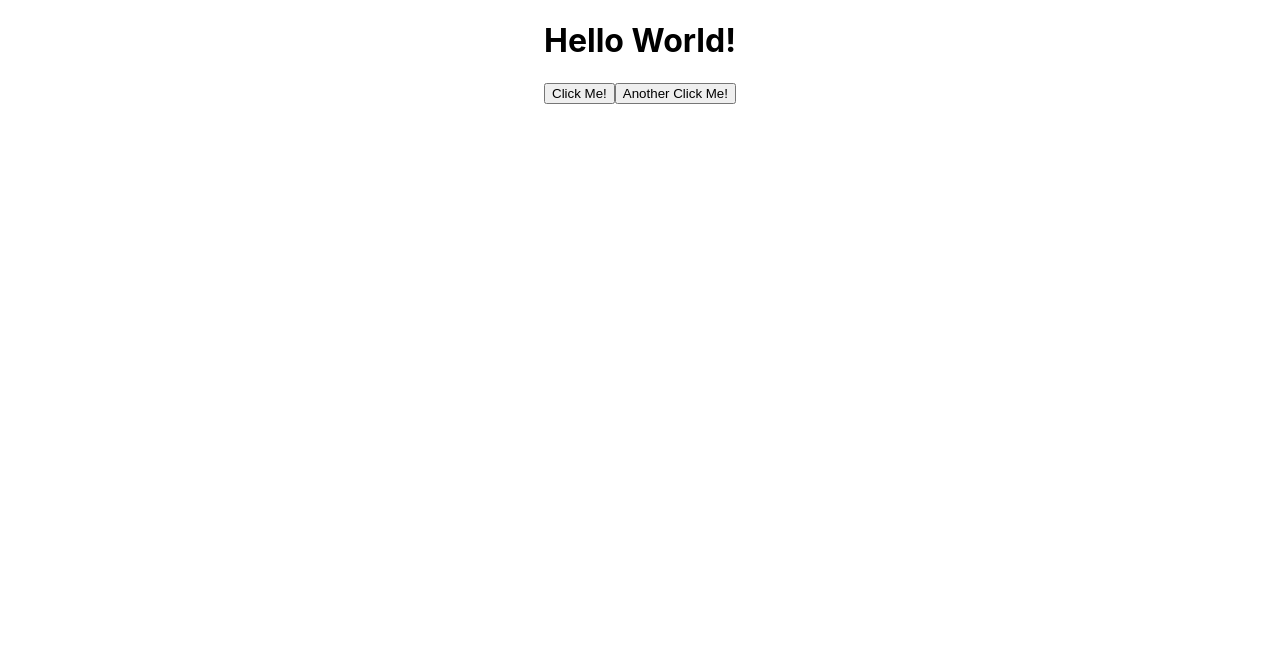
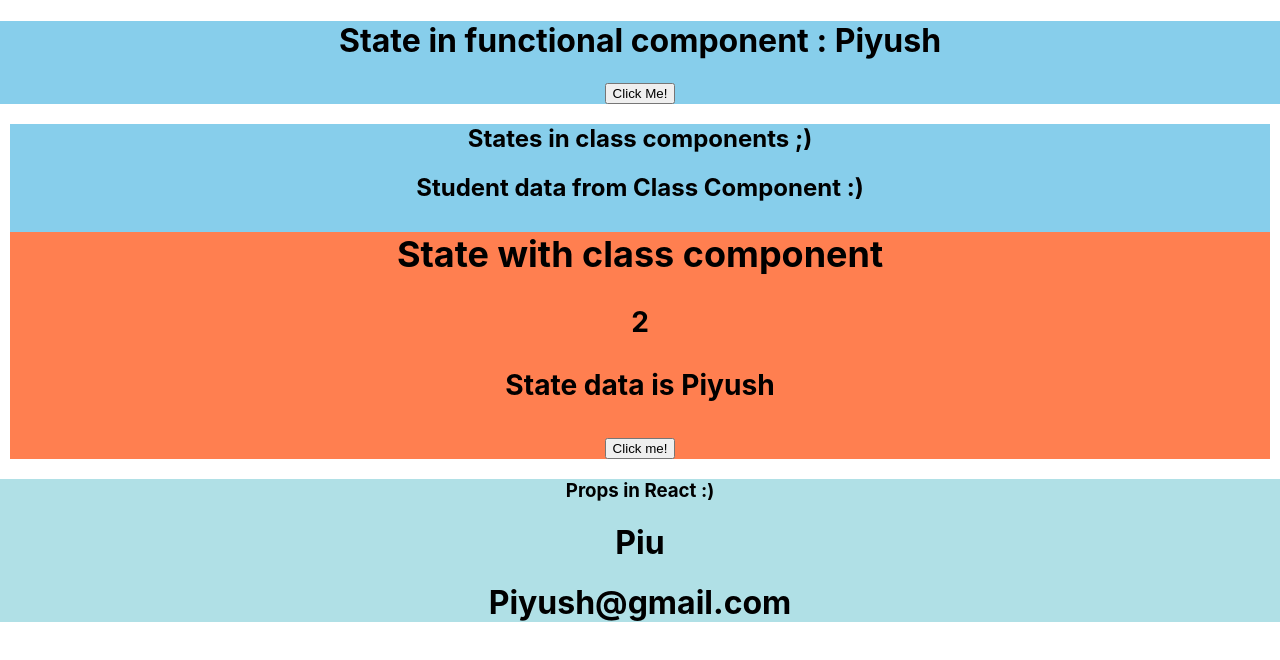
Before and after one commit to PiyushKumar19/Serene, a React (Create React App) app: page / in a window 1280 px wide. Shown: the top 660 px of the page. Built offline with nearby package versions, Linux system fonts and the light colour scheme.

Commit message:
Structured the examples in good way.

```diff
--- a/src/App.js
+++ b/src/App.js
@@ -1,17 +1,35 @@
 import logo from './logo.svg';
 import './App.css';
+import React, { Component, useState } from 'react';
+import { Student, AppleProp } from './Student';
+
 
 function App() {
-  function apple()
-  {
-    return alert("apple function called");
+  const [data, setData] = useState('Piyush'); // Created a state and initialized it
+
+  function apple() {
+    setData('Kumar');
+    // data changes
+    return alert(data);
   }
   return (
     <div className="App">
-      <h1>Hello World!</h1>
-      {/* While calling function with onclick use it as a variable like this or with arrow function */}
-      <button onClick={apple}>Click Me!</button>
-      <button onClick={()=>apple()}>Another Click Me!</button>
+
+      <div style={{ backgroundColor: 'skyblue' }}>
+        <h1 >State in functional component : {data}</h1>
+        <button onClick={apple}>Click Me!</button>
+      </div>
+
+      <div style={{ backgroundColor: 'skyblue', margin: 10 }}>
+        <h2>States in class components ;)</h2>
+        <h2 >Student data from Class Component :) <Student></Student></h2>
+      </div>
+
+      <div style={{backgroundColor: 'powderblue'}}>
+        <h3>Props in React :)</h3>
+        <AppleProp name={"Piu"} email={"Piyush@gmail.com"}>Click for props</AppleProp>
+      </div>
+
     </div>
   );
 }
--- /dev/null
+++ b/src/Student.js
@@ -0,0 +1,43 @@
+import logo from './logo.svg';
+import './App.css';
+import React, {Component} from 'react';
+
+// Class component example
+
+export class Student extends Component
+{
+    constructor()
+    {
+        super();
+        this.state = {
+            data:'Piyush',
+            numData: 1
+        };
+    }
+    apple() {
+        // setState updates the data
+        this.setState({data: 'Kumar'});
+        this.setState({numData: this.state.numData+1});
+    }
+    render()
+    {
+        return (
+            <div style={{backgroundColor: 'coral'}}>
+                <h2>State with class component</h2>
+                <h3>{this.state.numData+1}</h3>
+                <h3>State data is {this.state.data}</h3>
+                <button onClick={()=>this.apple()}>Click me!</button>
+            </div>
+        )
+    }
+}
+
+export function AppleProp(props)
+{
+  return (
+    <div style={{backgroundColor: 'powderblue'}}>
+      <h1>{props.name}</h1>
+      <h1>{props.email}</h1>
+    </div>
+  )
+}
```
Also changed, not shown: 1 other file (tests, documents, lock files or other folders).
